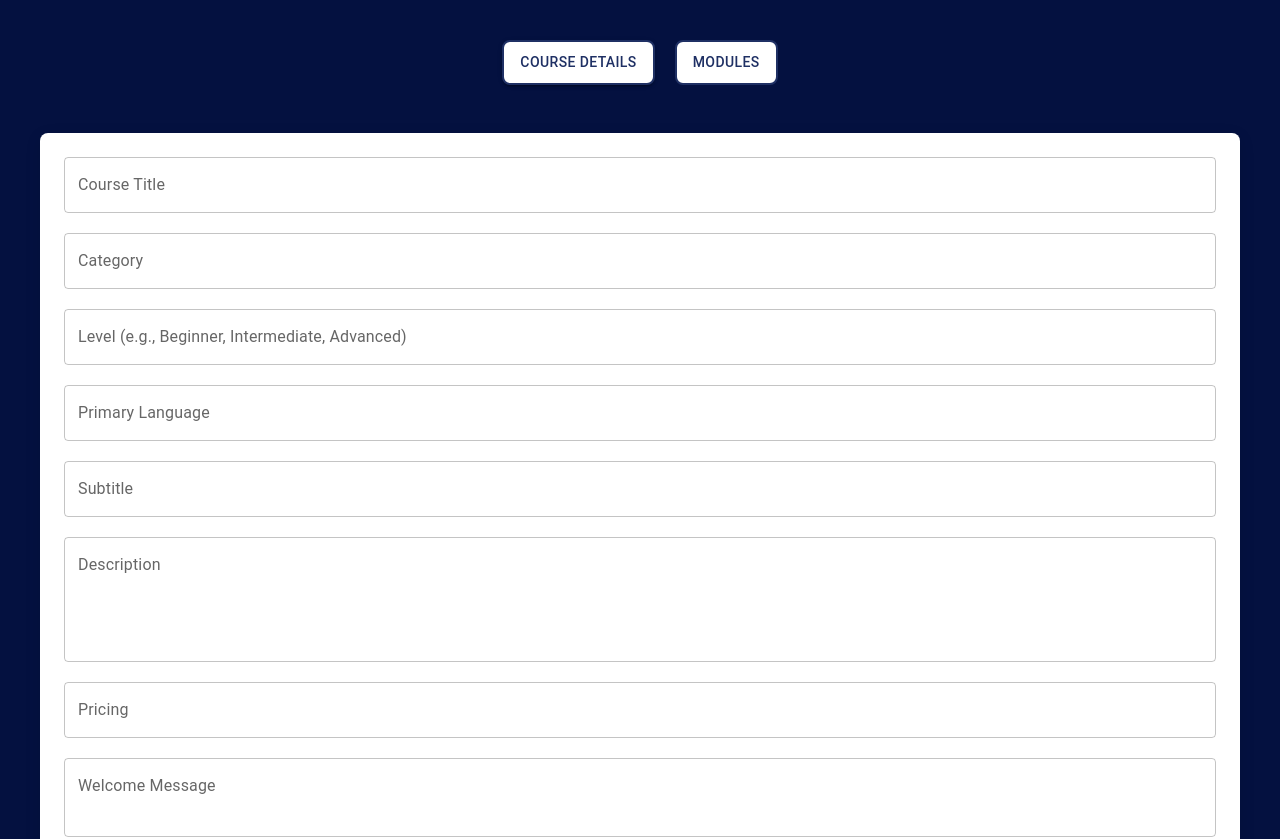
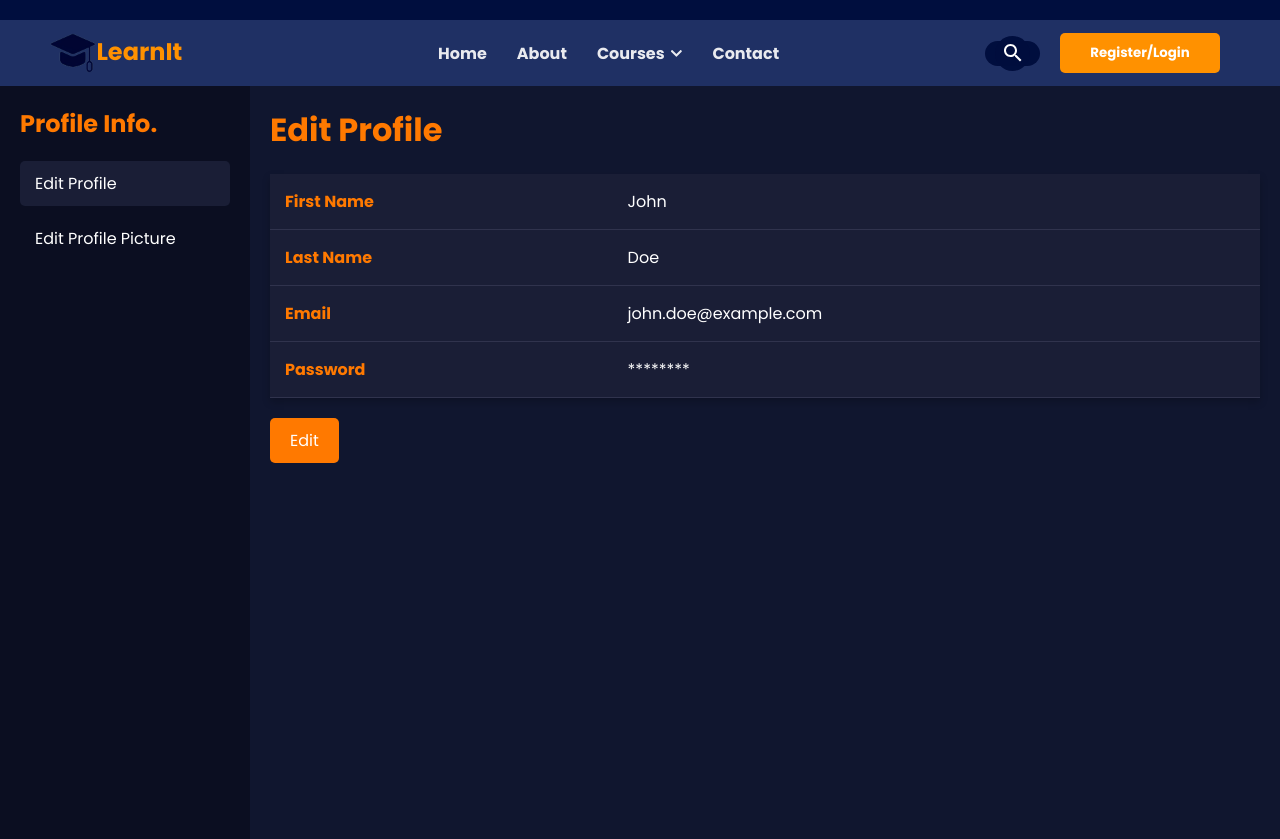
Before and after one commit to zenilrr/LearnIt---Online-Learning-Portal, a React (Create React App) app in the folder my-app/: page / in a window 1280 px wide. Shown: the top 839 px of the page. Built offline with nearby package versions, Linux system fonts and the light colour scheme.

Commit message:
Implemented Edit Profile page

```diff
--- a/my-app/src/App.js
+++ b/my-app/src/App.js
@@ -6,9 +6,9 @@ import { BrowserRouter as Router, Route, Routes } from 'react-router-dom';
 // import Home from './Components/Home';
 // import Login from './Components/Login';
 // import Register from './Components/Register';
-// import Header from './Components/Header';
-// import Footer from './Components/Footer';
-// import Profile from './Components/Profile';
+import Header from './Components/Header';
+import Footer from './Components/Footer';
+//import Profile from './Components/Profile';
 // import HeroSection from './Components/HeroSection';
 // import FeaturesSection from './Components/FeaturesSection';
 // import CoursesCatalog from './Components/CoursesCatalog';
@@ -16,11 +16,12 @@ import { BrowserRouter as Router, Route, Routes } from 'react-router-dom';
 // import Contact from './Components/Contact';
 // import Popup from './Components/Popup';
 import './App.css';
-import CreateCourse from './Components/CreateCourse';
+//import CreateCourse from './Components/CreateCourse';
 // import FeedbackPage from './Components/FeedbackPage';
 // import InstructorDashboard from './Components/InstructorDashboard';
 // import LearnPressDemo from './Components/LearnPressDemo';
 //import CoursePage from './Components/CoursePage';
+import Edit_Profile from './Components/Edit_Profile';
 
 function App() {
   return (
@@ -41,7 +42,7 @@ function App() {
     <div className="app">
 
 
-       {/* <Header />
+        <Header /> {/*
     //   <main className="main-content">
     //     {/* <Profile />
     //     {/* <FeedbackPage />
@@ -58,15 +59,16 @@ function App() {
     //     <section id="contact">
     //       <Contact />
     //     </section>
-
-    //   <Footer />*/}
+*/}
+<Edit_Profile />
+      <Footer />
       {/* <LearnPressDemo/>  */}
 
     {/* <CoursePage /> */}
 
     {/* <Popup /> */}
 
-    <CreateCourse />
+
 
     </div>
     </>
--- /dev/null
+++ b/my-app/src/Components/Edit_Profile.js
@@ -0,0 +1,165 @@
+import React, { useState } from "react";
+import "./Styles/Edit_Profile.css";
+
+const ProfileEditor = () => {
+  const [isEditing, setIsEditing] = useState(false);
+  const [isEditingPicture, setIsEditingPicture] = useState(false);
+  const [profileData, setProfileData] = useState({
+    firstName: "John",
+    lastName: "Doe",
+    email: "john.doe@example.com",
+    password: "********",
+  });
+
+  const [profilePicture, setProfilePicture] = useState(null);
+  const [preview, setPreview] = useState(null);
+
+  const handleInputChange = (e) => {
+    const { name, value } = e.target;
+    setProfileData({ ...profileData, [name]: value });
+  };
+
+  const handleProfilePictureChange = (e) => {
+    const file = e.target.files[0];
+    if (file) {
+      setProfilePicture(file);
+      setPreview(URL.createObjectURL(file));
+    }
+  };
+
+  const toggleEditMode = () => {
+    setIsEditing(!isEditing);
+  };
+
+  const togglePictureEditMode = () => {
+    setIsEditingPicture(!isEditingPicture);
+  };
+
+  return (
+    <div className="dashboard-page-unique">
+      <aside className="sidebar-unique">
+        <h2>Profile Info.</h2>
+        <nav>
+          <ul>
+            <li
+              className={!isEditingPicture ? "active-unique" : ""}
+              onClick={() => setIsEditingPicture(false)}
+            >
+              Edit Profile
+            </li>
+            <li
+              className={isEditingPicture ? "active-unique" : ""}
+              onClick={() => setIsEditingPicture(true)}
+            >
+              Edit Profile Picture
+            </li>
+          </ul>
+        </nav>
+      </aside>
+      <main className="dashboard-content-unique">
+        <header className="header-unique">
+          <h1>{isEditingPicture ? "Edit Profile Picture" : "Edit Profile"}</h1>
+        </header>
+
+        {!isEditingPicture ? (
+          <>
+            <table className="profile-table-unique">
+              <tbody>
+                <tr>
+                  <th>First Name</th>
+                  <td>
+                    {isEditing ? (
+                      <input
+                        type="text"
+                        name="firstName"
+                        value={profileData.firstName}
+                        onChange={handleInputChange}
+                      />
+                    ) : (
+                      profileData.firstName
+                    )}
+                  </td>
+                </tr>
+                <tr>
+                  <th>Last Name</th>
+                  <td>
+                    {isEditing ? (
+                      <input
+                        type="text"
+                        name="lastName"
+                        value={profileData.lastName}
+                        onChange={handleInputChange}
+                      />
+                    ) : (
+                      profileData.lastName
+                    )}
+                  </td>
+                </tr>
+                <tr>
+                  <th>Email</th>
+                  <td>
+                    {isEditing ? (
+                      <input
+                        type="email"
+                        name="email"
+                        value={profileData.email}
+                        onChange={handleInputChange}
+                      />
+                    ) : (
+                      profileData.email
+                    )}
+                  </td>
+                </tr>
+                <tr>
+                  <th>Password</th>
+                  <td>
+                    {isEditing ? (
+                      <input
+                        type="password"
+                        name="password"
+                        value={profileData.password}
+                        onChange={handleInputChange}
+                      />
+                    ) : (
+                      profileData.password
+                    )}
+                  </td>
+                </tr>
+              </tbody>
+            </table>
+
+            <div style={{ marginTop: "20px" }}>
+              <button className="save-btn-unique" onClick={toggleEditMode}>
+                {isEditing ? "Save" : "Edit"}
+              </button>
+            </div>
+          </>
+        ) : (
+          <div className="profile-picture-editor-unique">
+            <div className="image-preview-unique">
+              {preview ? (
+                <img src={preview} alt="Profile Preview" />
+              ) : (
+                <p>No image selected</p>
+              )}
+            </div>
+            <input
+              className="file-input-unique"
+              type="file"
+              accept="image/*"
+              onChange={handleProfilePictureChange}
+            />
+            <button
+              className="save-btn-unique"
+              onClick={() => alert("Picture Saved!")}
+            >
+              Save
+            </button>
+          </div>
+        )}
+      </main>
+    </div>
+  );
+};
+
+export default ProfileEditor;
--- /dev/null
+++ b/my-app/src/Components/Styles/Edit_Profile.css
@@ -0,0 +1,178 @@
+/* General Styling */
+* {
+    box-sizing: border-box;
+    margin: 0;
+    padding: 0;
+    font-family: 'Poppins', sans-serif;
+}
+
+/* Page Layout */
+.dashboard-page-unique {
+    display: flex;
+    min-height: 100vh;
+    background-color: #10162F; /* Dark Background */
+    color: #FFFFFF; /* White Text */
+}
+
+/* Sidebar Styling */
+.sidebar-unique {
+    width: 250px;
+    background-color: #0b0e21; /* Navy Blue */
+    padding: 20px;
+    height: 100vh;
+    overflow-y: auto;
+}
+
+.sidebar-unique h2 {
+    font-size: 1.5rem;
+    color: #FF7900; /* Bright Orange */
+    margin-bottom: 20px;
+}
+
+.sidebar-unique nav ul {
+    list-style: none;
+}
+
+.sidebar-unique nav ul li {
+    padding: 10px 15px;
+    margin-bottom: 10px;
+    border-radius: 5px;
+    cursor: pointer;
+    transition: all 0.3s;
+}
+
+.sidebar-unique nav ul li:hover,
+.sidebar-unique nav ul li.active-unique {
+    background-color: #1a1e36; /* Dark Gray */
+}
+
+.sidebar-unique nav ul li.active-unique a {
+    color: #FF7900; /* Bright Orange */
+    font-weight: bold;
+}
+
+/* Main Content Styling */
+.dashboard-content-unique {
+    flex: 1;
+    padding: 20px;
+    background-color: #10162F;
+    overflow-y: auto;
+}
+
+.header-unique {
+    margin-bottom: 20px;
+}
+
+.header-unique h1 {
+    font-size: 2rem;
+    color: #FF7900;
+}
+
+/* Profile Editor Table */
+.profile-table-unique {
+    width: 100%;
+    border-collapse: collapse;
+    background-color: #1a1e36;
+    color: #FFFFFF;
+    margin-top: 20px;
+    box-shadow: 0 4px 8px rgba(0, 0, 0, 0.2);
+}
+
+.profile-table-unique th,
+.profile-table-unique td {
+    padding: 15px;
+    text-align: left;
+    border-bottom: 1px solid #30334d;
+}
+
+.profile-table-unique th {
+    color: #FF7900;
+}
+
+.profile-table-unique tr:hover {
+    background-color: #2a2e4b;
+}
+
+.profile-table-unique input {
+    width: 100%;
+    padding: 10px;
+    margin: 5px 0;
+    border: 1px solid #30334d;
+    border-radius: 5px;
+    background-color: #1a1e36;
+    color: #FFFFFF;
+}
+
+/* Button Styling */
+.save-btn-unique,
+.edit-btn-unique {
+    padding: 10px 20px;
+    font-size: 1rem;
+    border: none;
+    border-radius: 5px;
+    cursor: pointer;
+    transition: background-color 0.3s;
+}
+
+.save-btn-unique {
+    background-color: #FF7900;
+    color: #FFFFFF;
+}
+
+.save-btn-unique:hover {
+    background-color: #E67A00;
+}
+
+.edit-btn-unique {
+    background-color: transparent;
+    color: #FF7900;
+}
+
+.edit-btn-unique:hover {
+    color: #E67A00;
+}
+
+/* Profile Picture Editor */
+.profile-picture-editor-unique {
+    display: flex;
+    flex-direction: column;
+    align-items: flex-start;
+    margin-top: 20px;
+    padding-left: 20px;
+}
+
+.image-preview-unique {
+    width: 200px;
+    height: 200px;
+    border: 1px solid #30334d;
+    display: flex;
+    justify-content: center;
+    align-items: center;
+    margin-bottom: 20px;
+    background-color: #1a1e36;
+    border-radius: 5px;
+}
+
+.image-preview-unique img {
+    max-width: 100%;
+    max-height: 100%;
+    border-radius: 5px;
+}
+
+input[type="file"].file-input-unique {
+    padding: 10px;
+    border: none;
+    border-radius: 5px;
+    background-color: #1a1e36;
+    color: #FF7900;
+    cursor: pointer;
+    margin-bottom: 20px;
+}
+
+input[type="file"].file-input-unique:hover {
+    background-color: #2a2e4b;
+}
+
+.save-btn-unique {
+    align-self: flex-start;
+}
```
